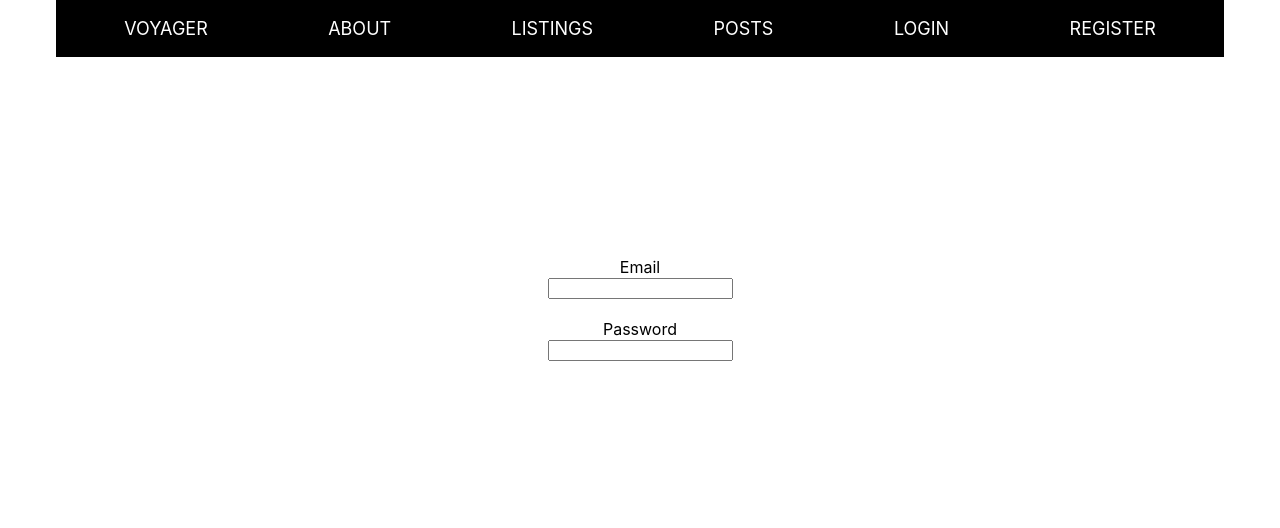
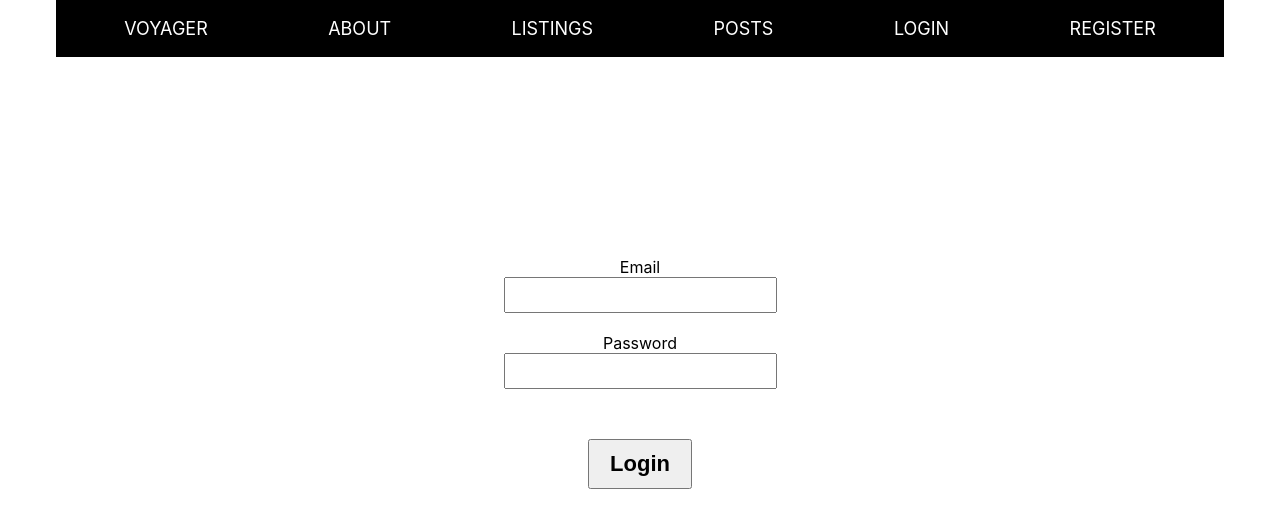
Before and after one commit to ananonad/capstone_frontend, a React (Create React App) app: page /login in a window 1280 px wide. Shown: the top 528 px of the page. Built offline with nearby package versions, Linux system fonts and the light colour scheme.

Commit message:
Login page

```diff
--- a/package.json
+++ b/package.json
@@ -6,6 +6,8 @@
     "@testing-library/jest-dom": "^5.16.2",
     "@testing-library/react": "^12.1.4",
     "@testing-library/user-event": "^13.5.0",
+    "axios": "^0.26.1",
+    "jwt-decode": "^3.1.2",
     "react": "^17.0.2",
     "react-dom": "^17.0.2",
     "react-router-dom": "^6.2.2",
@@ -19,6 +21,7 @@
     "test": "react-scripts test",
     "eject": "react-scripts eject"
   },
+  "proxy": "http://localhost:4000",
   "eslintConfig": {
     "extends": [
       "react-app",
--- a/src/pages/Login/Login.js
+++ b/src/pages/Login/Login.js
@@ -1,11 +1,37 @@
-import React from 'react';
+import React, { useState } from 'react';
+import helpers from './helpers'
 import './Login.scss';
 
 const Login = () => {
+    const [email, setEmail] = useState()
+    const [password, setPassword] = useState()
+
+    const { loginUser } = helpers
+
+    const changeHandler = (e, setterMethod) => {
+        const currentValue = e.target.value
+        setterMethod(currentValue)
+    }
+
+    const onSubmit = e => {
+        e.preventDefault();
+        const userData = {
+                email,
+                password
+            };
+
+        loginUser(userData)
+    };
+
     return (
         <div id="login-page-container">
-            <label for="email">Email</label><br /><input type="text" id="email" /><br /><br />
-            <label for="password">Password</label><br /><input type="password" id="password" />
+            <div id="login-page-inputs">
+                <label for="email">Email</label><br /><input type="text" id="email" onChange={(e) => changeHandler(e, setEmail)} /><br /><br />
+                <label for="password">Password</label><br /><input type="password" id="password" onChange={(e) => changeHandler(e, setPassword)} />
+            </div>
+
+
+            <button id="login-page-submit" onClick={onSubmit} >Login</button>
         </div>
     )
 }
--- a/src/pages/Login/Login.scss
+++ b/src/pages/Login/Login.scss
@@ -1,3 +1,13 @@
 #login-page-container {
   margin-top: 200px;
+  input {
+    height: 30px;
+    font-size: 20px;
+  }
+  button {
+    margin-top: 50px;
+    padding: 10px 20px;
+    font-size: 22px;
+    font-weight: bold;
+  }
 }
--- /dev/null
+++ b/src/pages/Login/helpers.js
@@ -0,0 +1,40 @@
+import axios from "axios";
+import jwt_decode from "jwt-decode";
+
+const setAuthToken = token => {
+    if (token) {
+        // Apply authorization token to every request if logged in
+        axios.defaults.headers.common["Authorization"] = token;
+    } else {
+        // Delete auth header
+        delete axios.defaults.headers.common["Authorization"];
+    }
+};
+
+const loginUser = userData => {
+    axios
+    .post("/user/login", userData)
+    .then(res => {
+        // Save to localStorage
+        // Set token to localStorage
+        const { token } = res.data;
+        localStorage.setItem("jwtToken", token);
+
+        // Set token to Auth header
+        setAuthToken(token);
+
+        // Decode token to get user data
+        const decoded = jwt_decode(token);
+
+        // Set current user
+        localStorage.setItem("currentUserInfo", decoded);
+      })
+    .catch(err => {
+        localStorage.setItem("currentUserInfo", {error: true});
+    })
+}
+
+
+const helpersObj = { loginUser }
+
+export default helpersObj
--- a/src/pages/Register/Register.scss
+++ b/src/pages/Register/Register.scss
@@ -1,3 +1,7 @@
 #register-page-container {
   margin-top: 200px;
+  input {
+    height: 30px;
+    font-size: 20px;
+  }
 }
```
Also changed, not shown: 1 other file (tests, documents, lock files or other folders).
